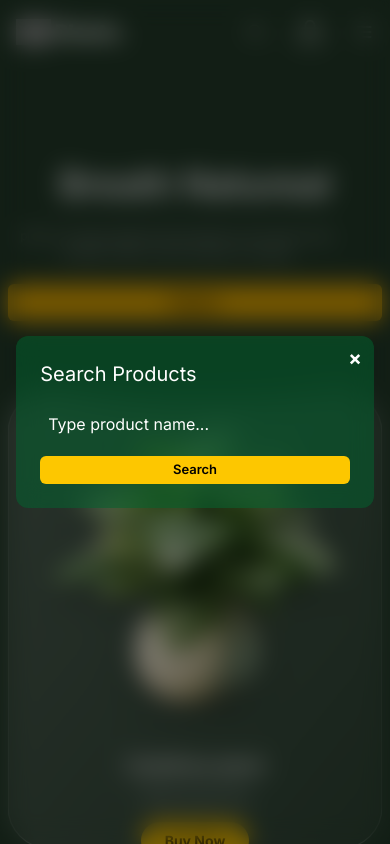
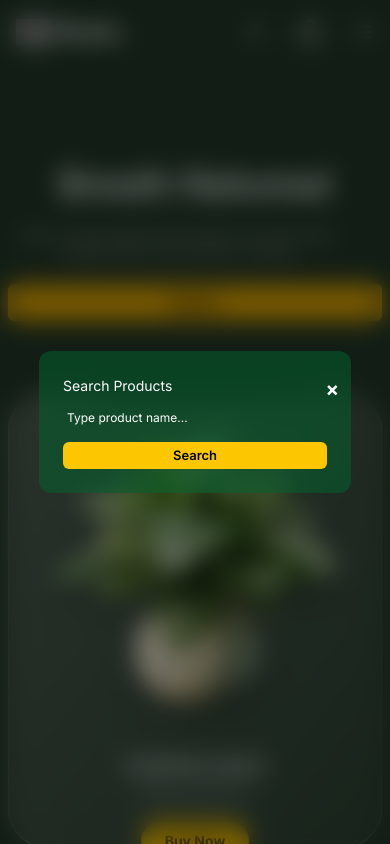
Before and after one commit to Nahid-Hasan-Utsob/Planto-App, a React (Vite) app: page / in a window 390 px wide. Both pictures are taken after a click on the element 256 px from the left and 32 px from the top of the page. Shown: the top 844 px of the page. Built offline with nearby package versions, Linux system fonts and the light colour scheme; grey boxes are pictures that could not be loaded.

Commit message:
fix: improve styling and responsiveness of search modal in Navbar_Top component

```diff
--- a/src/components/Navbar_Top.tsx
+++ b/src/components/Navbar_Top.tsx
@@ -78,19 +78,19 @@ export default function Navbar_Top() {
           <div className="absolute inset-0 bg-black/50 backdrop-blur-md" onClick={() => setSearchModalOpen(false)}></div>
           <div className="relative flex justify-center items-center h-full">
             <div
-              className="bg-green-800/50 backdrop-blur-md p-6 rounded-xl w-11/12 max-w-md relative z-50"
+              className="bg-green-800/50 backdrop-blur-md p-6 rounded-xl md:w-11/12 w-[80%] max-w-md relative z-50"
               onClick={(e) => e.stopPropagation()}
             >
               <button
-                className="absolute top-2 right-3 text-white text-xl font-bold"
+                className="absolute md:top-2 right-3 text-white text-xl font-bold"
                 onClick={() => setSearchModalOpen(false)}
               >
                 &times;
               </button>
-              <h2 className="text-white text-xl mb-4">Search Products</h2>
+              <h2 className="text-white md:text-base text-[14px] md:mb-4 mb-2">Search Products</h2>
               <input
-                type="text"
-                className="w-full p-2 rounded-md text-white placeholder-white outline-none"
+                type="text" required
+                className="w-full md:p-2 p-1 rounded-md text-white placeholder-white outline-none placeholder:text-xs text-xs md:text-base"
                 placeholder="Type product name..."
                 value={searchTerm}
                 onChange={(e) => setSearchTerm(e.target.value)}
```
